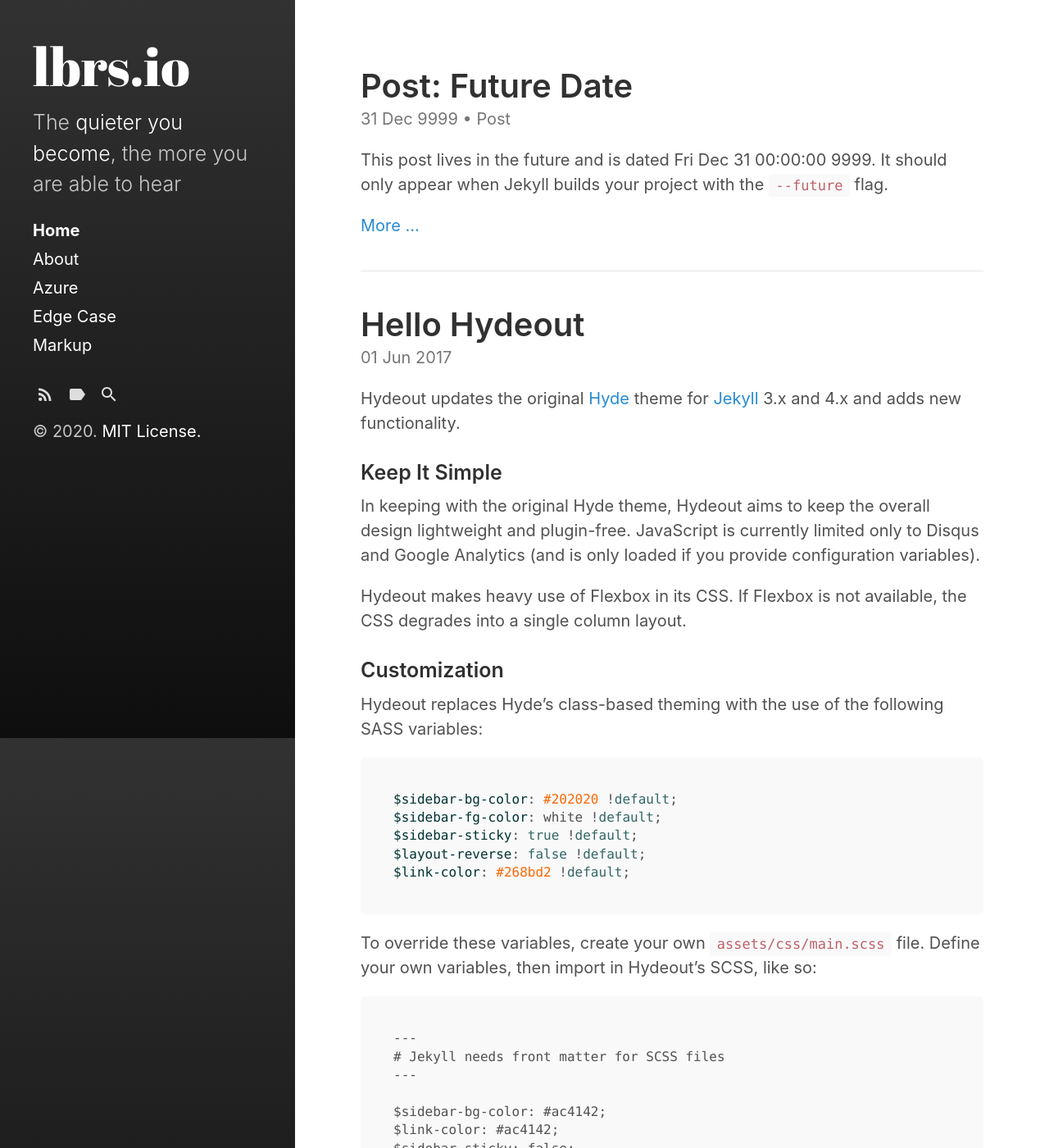
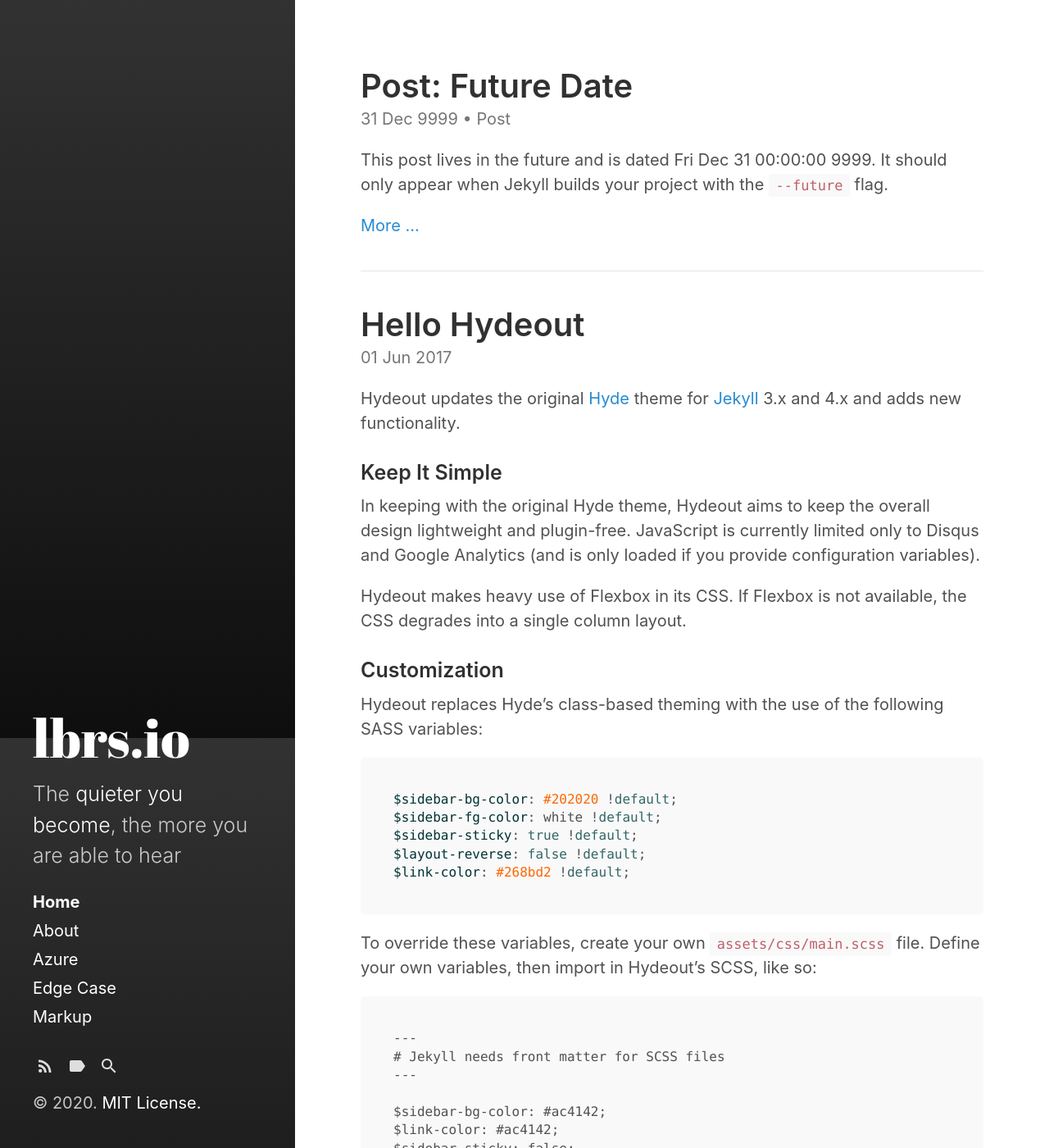
Before and after one commit to cdrclbrs/blog, a Jekyll site: the page built from index.html, in a window 1280 px wide and 1400 px high. Shown: the whole window at 82% size. Built offline with Jekyll 4.4.1, drawn with Linux system fonts in a browser that asks for light colours; the list of posts is cut into pages by our own code.

Commit message:
Update main.scss

```diff
--- a/assets/css/main.scss
+++ b/assets/css/main.scss
@@ -2,6 +2,4 @@
 # Use a comment to ensure Jekyll reads the file to be transformed into CSS later
 # only main files contain this front matter, not partials.
 ---
-
-$sidebar-sticky: false;
 @import "hydeout";
```
